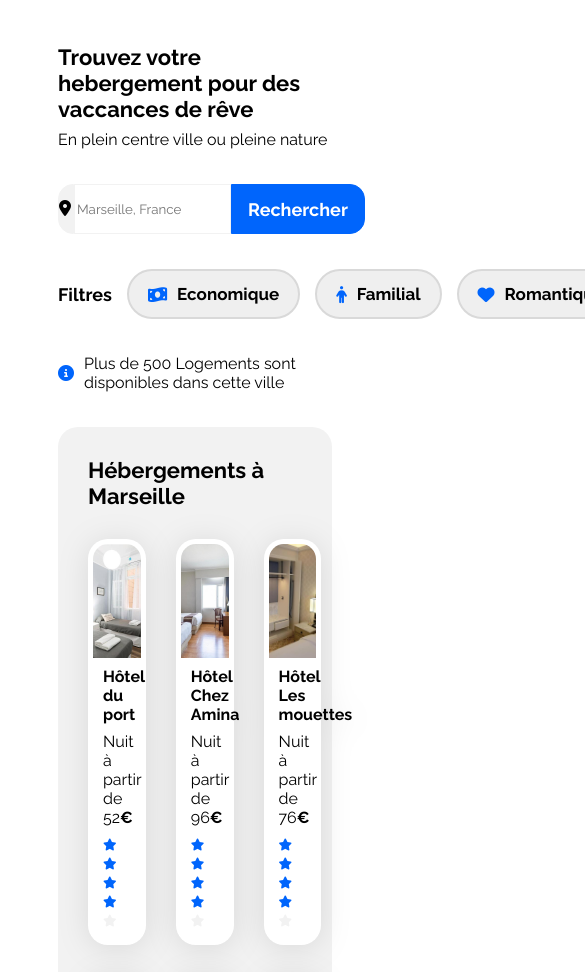
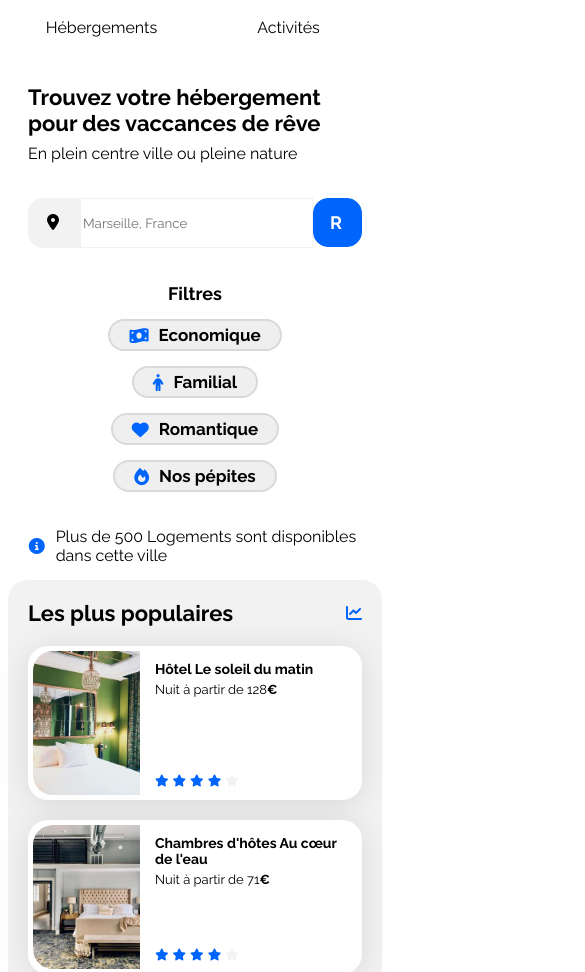
Before and after one commit to ErwanRob/Project_3_Booki, a plain HTML site: page index.html in a window 390 px wide. Shown: the part 73-1045 px from the top of the page, 585 px wide, since content can reach past the window. Drawn offline with Linux system fonts and the light colour scheme.

Commit message:
responsive first

```diff
--- a/css/style.css
+++ b/css/style.css
@@ -56,11 +56,14 @@ main {
     font-size: 16px;
 }
 
+.card-subtitle {
+    font-size: 14px;
+}
+
 .card a {
     text-decoration: none;
     color: var(--default-text-color);
 }
-
 
 .euro {
     font-weight: 700;
@@ -90,6 +93,7 @@ h2 {
 
 p {
     margin: 0px;
+    font-size: 16px;
 }
 
 /************************************* Header ( AJOUT ) ***********************************/
@@ -125,6 +129,7 @@ header {
 
 .navbar-menu {
     /*ul*/
+    padding: 0px 42px;
     list-style: none;
     display: flex;
     gap: 68px;
@@ -138,8 +143,7 @@ header {
 
 }
 
-.navbar-link::after {
-    /*a*/
+/* .navbar-link::after {
     position: absolute;
     content: '';
     height: 2px;
@@ -153,7 +157,7 @@ header {
     -moz-transition: .2s;
     -webkit-transition: .2s;
     transition: .2s;
-}
+} */
 
 .navbar-link:hover::after {
     /*a*/
@@ -307,12 +311,13 @@ header {
 /********************************* Hebergements And Populaires *********************************/
 .hebergements-and-populaires {
     display: flex;
+    flex-direction: row;
     justify-content: space-between;
     margin-top: 35px;
     /*  gap: 40px; inutile car déjà 40 de base mais bon*/
 }
 
-.hebergements-and-populaires section {
+.hebergements-and-populaires section { /*warning*/
     background-color: var(--main-bg-color);
     border-radius: 20px;
     padding: 30px;
@@ -328,11 +333,11 @@ header {
     gap: 30px;
 }
 
-.hebergements-title {
+/* .hebergements-title {
     display: flex;
     justify-content: space-between;
     align-items: center;
-}
+} */
 
 .hebergements-cards {
     display: flex;
@@ -493,6 +498,7 @@ header {
     display: flex;
     flex-direction: column;
     gap: 0px;
+    flex-grow: 1;
 }
 
 .activities-cards img {
@@ -505,6 +511,9 @@ header {
 .activities-cards .card-content {
     padding: 20px 19px;
     display: flex;
+    justify-content: flex-start;
+    align-items: center;
+    flex-grow: 1;
 }
 
 .activities .card-title {
@@ -535,6 +544,7 @@ footer {
 
 .footer-list li {
     margin-top: 15px;
+    font-size: 16px;
 }
 
 .footer-list a {
@@ -559,12 +569,14 @@ footer {
     .populaires {
         width: 100%;
         margin-top: 50px;
+        gap: 20px;
     }
 
     .populaires-cards {
         display: flex;
         flex-direction: row;
         justify-content: space-between;
+        gap: 20px;
     }
 
     .populaires-cards .card {
@@ -576,11 +588,181 @@ footer {
     }
 
     .populaires-cards .card-subtitle {
-        font-size: 13px;
+        font-size: 13px; /*QUESTION*/
     }
+
+    .recherche-hebergements-filtres {
+      /*   display: grid; a finir */
+    }
+
+    .activities-cards img {
+        height: 200px;
+    }
+
+    .activities-cards .card-content {
+        padding: 16px 19px;
+    }
+
 }
 
 /* Small devices (phones, less than 768px) */
 @media (max-width: 767.98px) {
     /* ... */
+
+    main {
+        padding: 0px;
+        box-sizing: border-box;
+    }
+    /*------------------ Header -------------------*/
+    header{
+        flex-grow: 1;
+        flex-direction: column;
+        height: auto;
+    }
+
+    .header-logo{
+        align-self: center;
+    }
+
+    .header-menu {
+        display: flex;
+        width: 100%;
+        justify-content: stretch;
+    }
+
+    .navbar {
+        display:flex;
+        width: 100%;
+    }
+
+    .navbar-menu {
+        width: 100%;
+        height: 36px;
+        gap:0px;
+        margin: 0px;
+        padding: 0px;
+        align-items: flex-start;
+    }
+
+    .navbar-item {
+        width: 50%;
+        text-align: center;
+        padding-bottom: 15px;
+    }
+
+    .navbar-item:hover {
+        border-bottom: 2px solid var(--main-color);
+    }
+
+    .navbar-link {
+        width: 100%;
+    }
+
+    .navbar-title{
+        width: 100%;
+    }
+    /*------------------ Recherche -------------------*/
+    .recherche-hebergements {
+        padding: 0px 20px;
+        margin-bottom: 15px;
+    }
+
+    .recherche-hebergements-searchBar form {
+        display: flex;
+        flex-grow: 1;
+    }
+
+    .searchBar{
+        width: 100%;
+    }
+
+    .button-search {
+        width: 49px;
+        height: 49px;
+        border-radius: 15px; /* QUESTION */
+    }
+
+    /*
+    .button-search:hover {
+    }*/
+
+    .recherche-hebergements-filtres{
+        flex-direction: column;
+        height: auto;
+    }
+
+     /*--------------- Hebergement --------------------*/
+    .hebergements-and-populaires {
+        gap: 15px;
+        margin: 0px;/* Warning*/
+    }
+
+    .hebergements-and-populaires section {
+        flex-direction: column;
+        padding: 20px;
+    }
+
+    .hebergements{
+        order: 2;
+        gap: 15px;
+        /* padding: 20px; QUESTION */
+    }
+
+    .hebergements-cards {
+        flex-direction: column;
+        gap: 15px;
+    }
+
+    .hebergements-cards .card {
+        width: 100%;
+    }
+
+    /*--------------- Populaires --------------------*/
+    .populaires{
+        order: 1;
+        width: 100%;
+        margin: 0px;
+        /* padding: 20px; QUESTION */
+    }
+
+    .populaires-cards {
+        flex-direction: column;
+    }
+
+    .populaires-cards .card {
+        width: 100%;
+    }
+
+     /*--------------- Activities --------------------*/
+    .activities {
+        padding: 30px;
+    }
+
+    .activities-cards{
+        flex-direction: column;
+        gap: 15px;
+    }
+
+    .activities-cards .card {
+        width: 100%;
+    }
+
+    .activities-cards img {
+        height: 141px;
+    }
+
+    /*--------------- Footer --------------------*/
+    footer{
+        width: 90%;
+        flex-direction: column;
+        margin: 0px;
+        padding: 30px;
+        gap:50px;
+    }
+
+    .footer-list{
+        padding: 0px;
+        width: 100%;
+    }
+
 }
--- a/index.html
+++ b/index.html
@@ -36,7 +36,7 @@
                         </li>
                         <li class="navbar-item">
                             <a href="#activites-marseille" class="navbar-link">
-                                <span class="navbar-title">Activité</span>
+                                <span class="navbar-title">Activités</span>
                             </a>
                         </li>
                     </ul>
@@ -49,7 +49,7 @@
             <div class="recherche-hebergements">
                 <!-- Code de la div de recherche d'hebergement -->
                 <div class="recherche-hebergements-title"> <!-- Healdine -->
-                    <h1>Trouvez votre hebergement pour des vaccances de rêve</h1>
+                    <h1>Trouvez votre hébergement pour des vaccances de rêve</h1>
                     <p>En plein centre ville ou pleine nature</p>
                 </div>
                 <div class="recherche-hebergements-searchBar"> <!-- SearchBar -->
@@ -57,7 +57,7 @@
                     <form method="get" action="">
                         <input type="text" class="searchBar" name="location" placeholder="Marseille, France">
                     </form>
-                    <button class="button-search">Rechercher</button>
+                    <button class="button-search">R</button>
                 </div>
                 <div class="recherche-hebergements-filtres"> <!-- FilterBar -->
                     <h2>Filtres</h2>
@@ -79,7 +79,7 @@
             <div class="hebergements-and-populaires">
                 <section class="hebergements" id="hebergements-marseille">
                     <!--   Code de la Section hebergement -->
-                    <div class="hebergement-title">
+                    <div class="hebergements-title">
                         <h1 class="section-title">Hébergements à Marseille</h1>
                     </div>
                     <div class="hebergements-cards">
```
